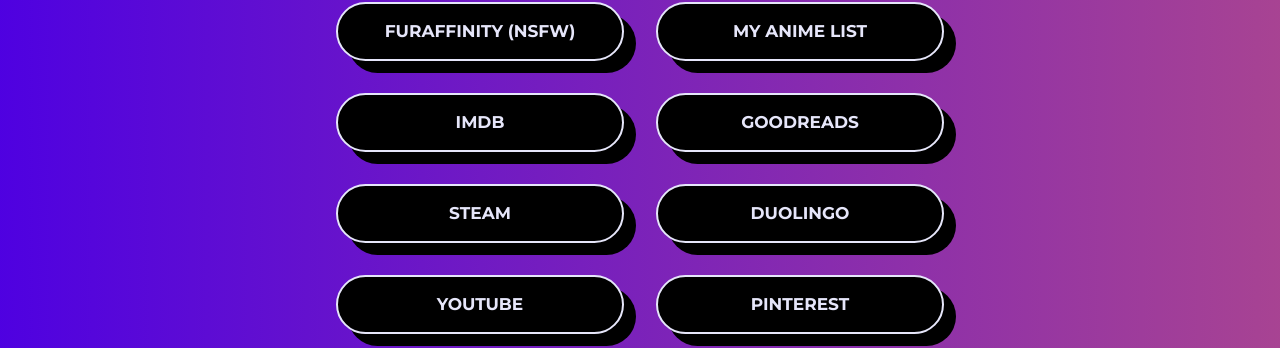
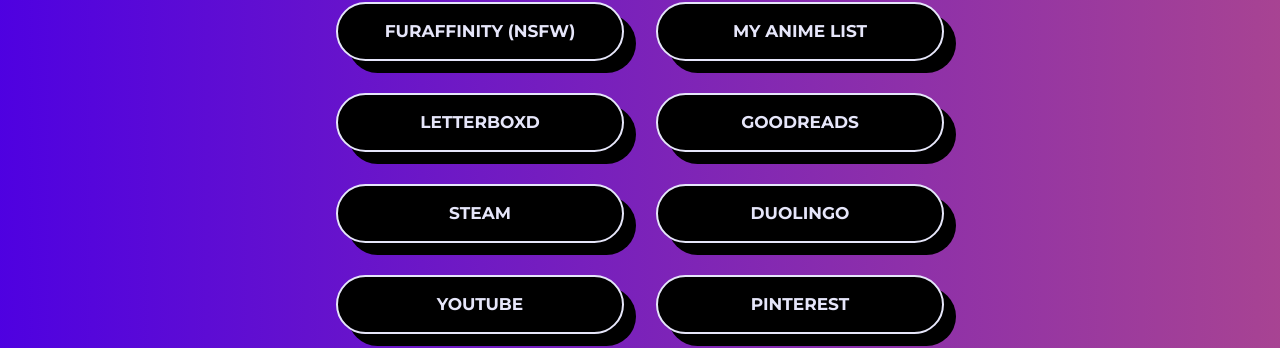
Before and after one commit to loboonline/loboonline.github.io, a Jekyll site: the page built from index.html, in a window 1280 px wide. Shown: the part 432-780 px from the top of the page. Built offline with Jekyll 4.4.1, drawn with Linux system fonts in a browser that asks for light colours; nearby versions of some CDN libraries; library files that are not in the unit come from our copies; the list of posts is cut into pages by our own code.

Commit message:
Update links.html

```diff
--- a/_includes/links.html
+++ b/_includes/links.html
@@ -3,7 +3,7 @@
 <a href="https://www.reddit.com/u/eli-lobo" class="link" target="_blank">Reddit</a>
 <a href="https://www.furaffinity.net/user/elilobo" class="link" target="_blank">FurAffinity (NSFW)</a>
 <a href="https://myanimelist.net/profile/elilobo" class="link" target="_blank">My&nbsp;Anime&nbsp;List</a>
-<a href="https://www.imdb.com/user/ur93620872" class="link" target="_blank">IMDb</a>
+<a href="https://letterboxd.com/elilobo/" class="link" target="_blank">Letterboxd</a>
 <a href="https://www.goodreads.com/user/show/151410283" class="link" target="_blank">Goodreads</a>
 <a href="https://steamcommunity.com/id/elilobo" class="link" target="_blank">Steam</a>
 <a href="https://www.duolingo.com/profile/elil0b0" class="link" target="_blank">Duolingo</a>
```
